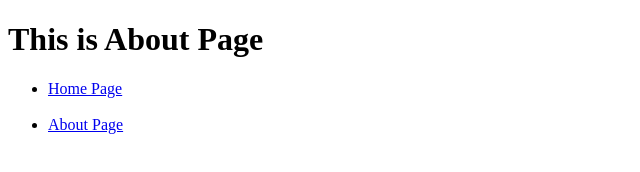
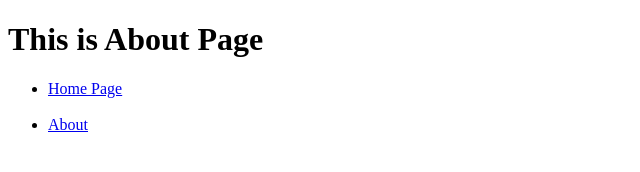
Before and after one commit to seakash1204/GithubCourseGFG, a plain HTML site: page about.html in a window 1280 px wide. Shown: the full height of the page, 0-640 px from the left. Drawn offline with Linux system fonts and the light colour scheme.

Commit message:
Update about.html

```diff
--- a/about.html
+++ b/about.html
@@ -10,7 +10,7 @@
     <nav>
         <ul>
             <li><a href="index.html">Home Page</a></li> <br>
-            <li><a href="about.html">About Page</a></li>
+            <li><a href="about.html">About</a></li>
         </ul>
     </nav>
 </body>
```
